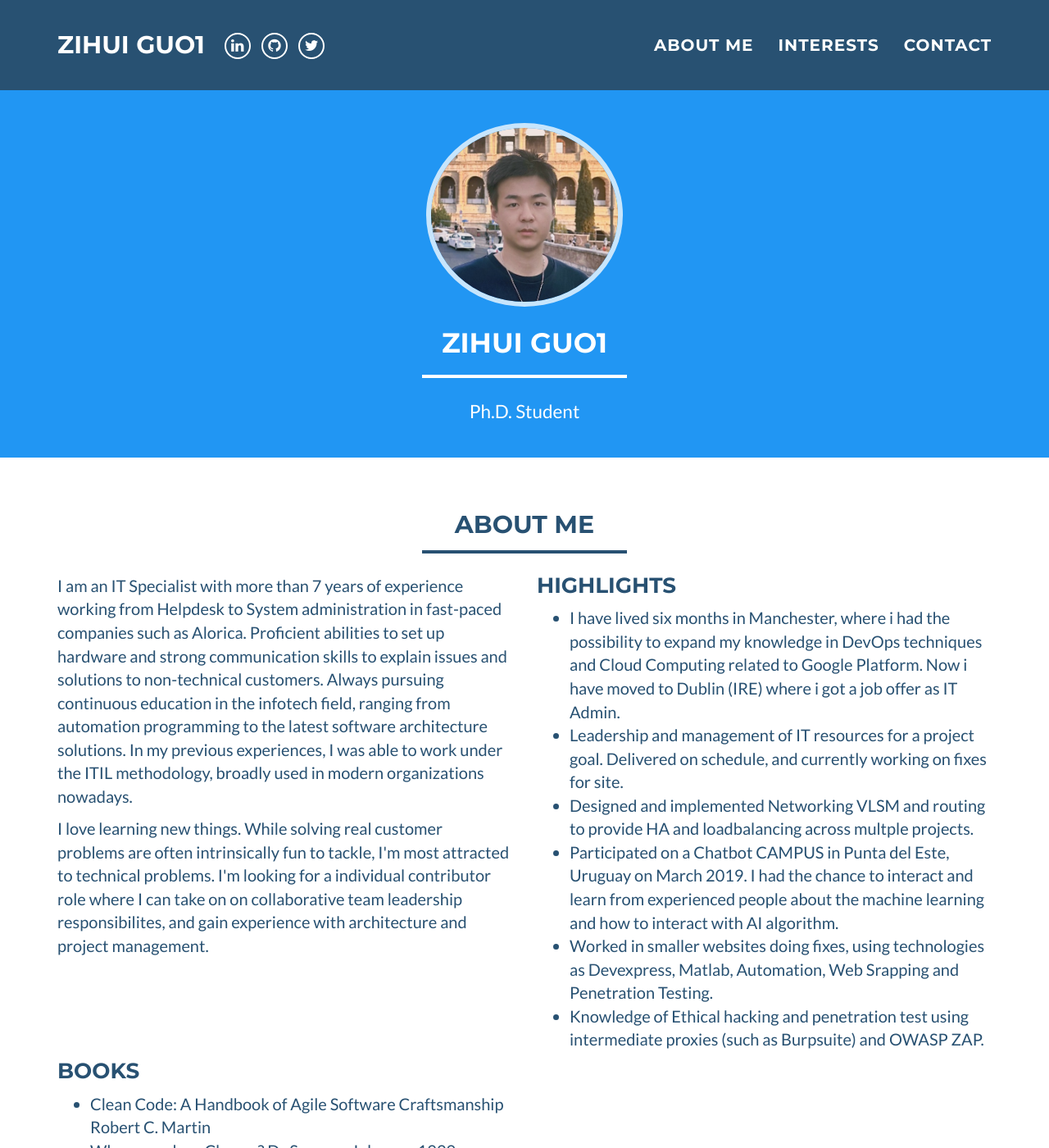
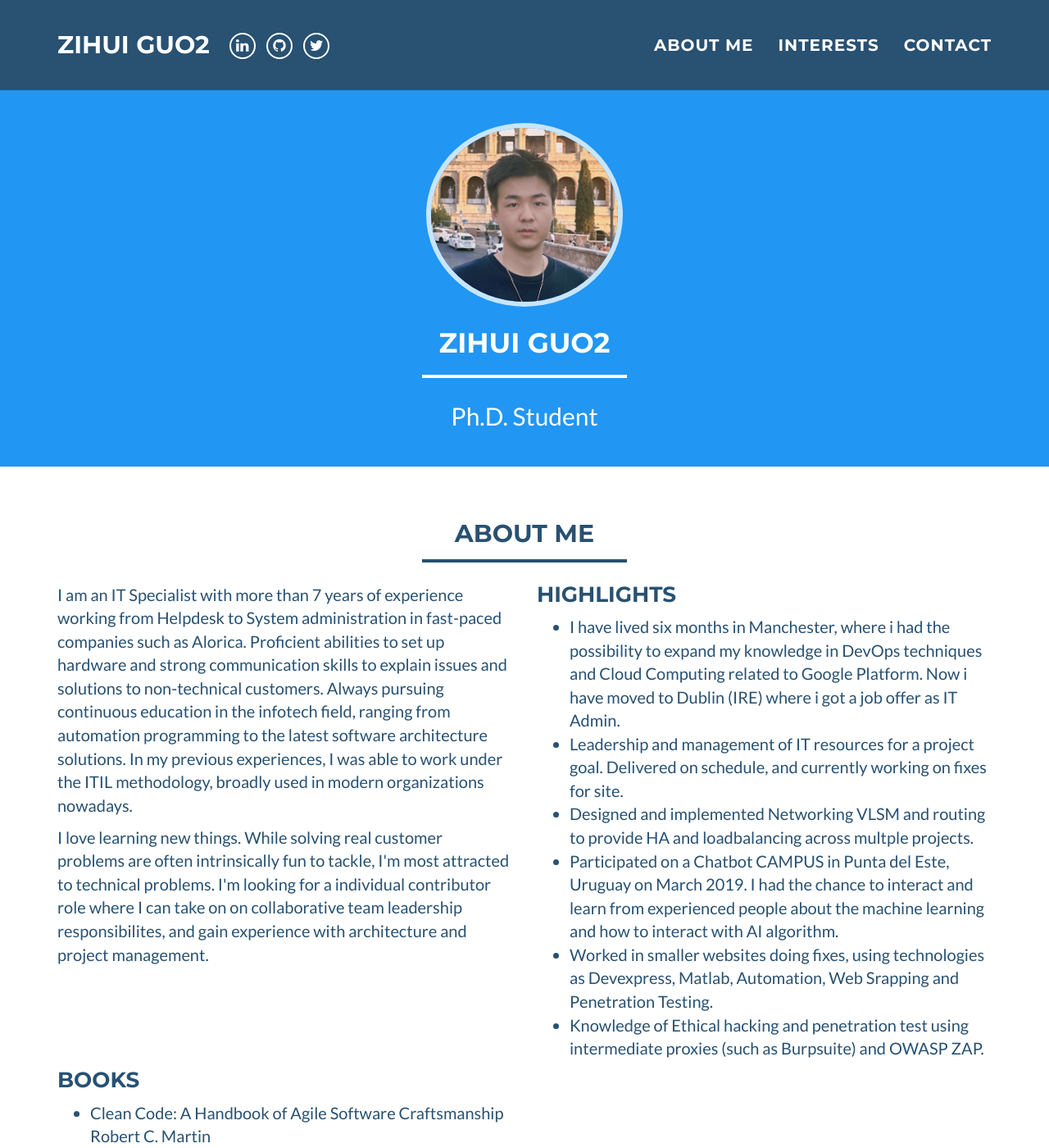
Before and after one commit to youzi27/youzi27.github.io, a Jekyll site: the page built from index.html, in a window 1280 px wide and 1400 px high. Shown: the whole window at 82% size. Built offline with Jekyll 4.4.1, drawn with Linux system fonts in a browser that asks for light colours; some of the changed text lies outside the part shown.

Commit message:
Initial resume3

```diff
--- a/_config.yml
+++ b/_config.yml
@@ -1,5 +1,5 @@
 # Site settings
-name: Zihui Guo1
+name: Zihui Guo2
 email: guozihui@iie.ac.cn
 #canonical_url: https://edwinexemplar.com
 keywords: "Networking, Cloud computing, Web Development"
--- a/_includes/css/main.css
+++ b/_includes/css/main.css
@@ -122,7 +122,7 @@
     }
 
     header .intro-text .title0 {
-        font-size: 1.5em;
+        font-size: 2.0em;
     }
 }
 
```
